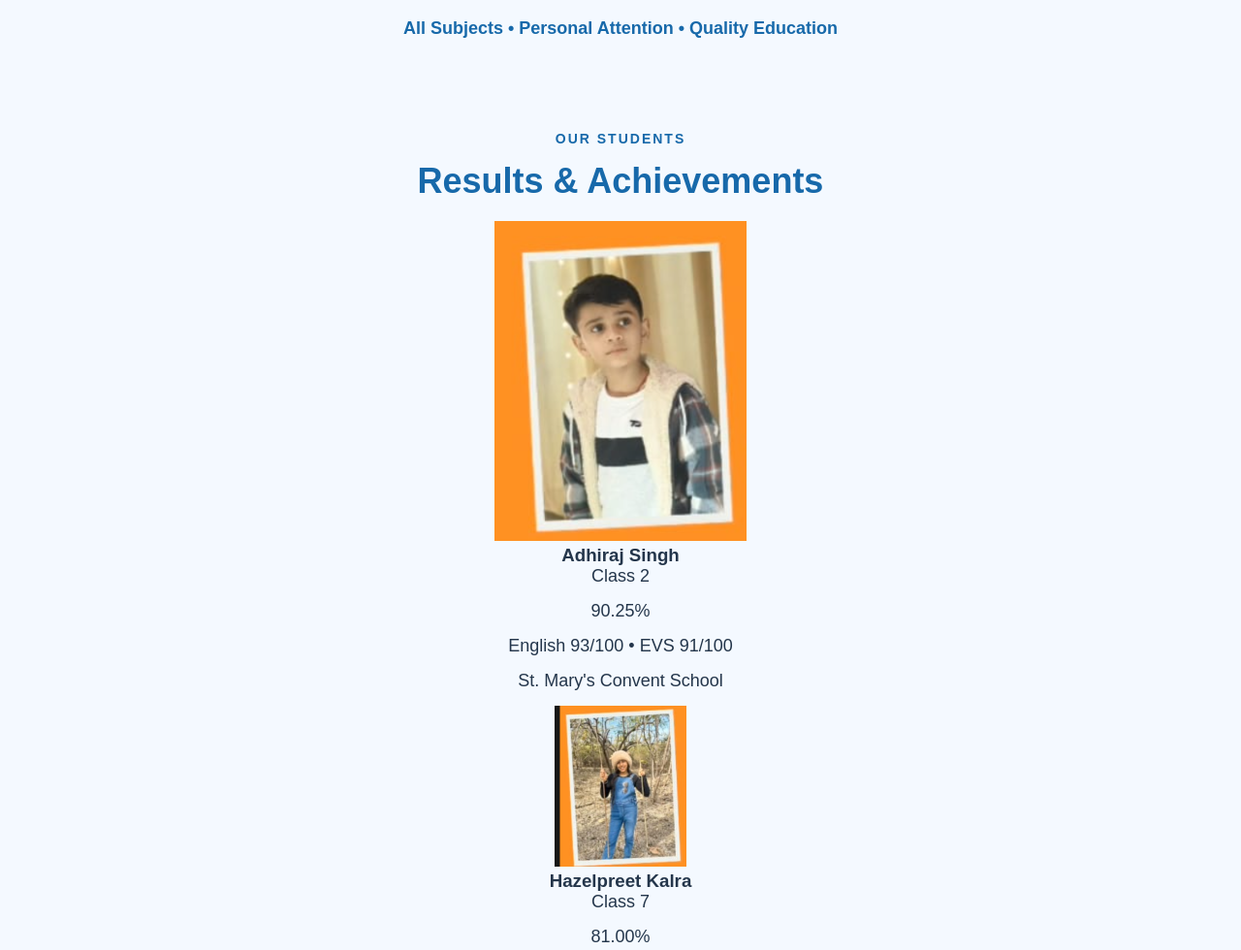
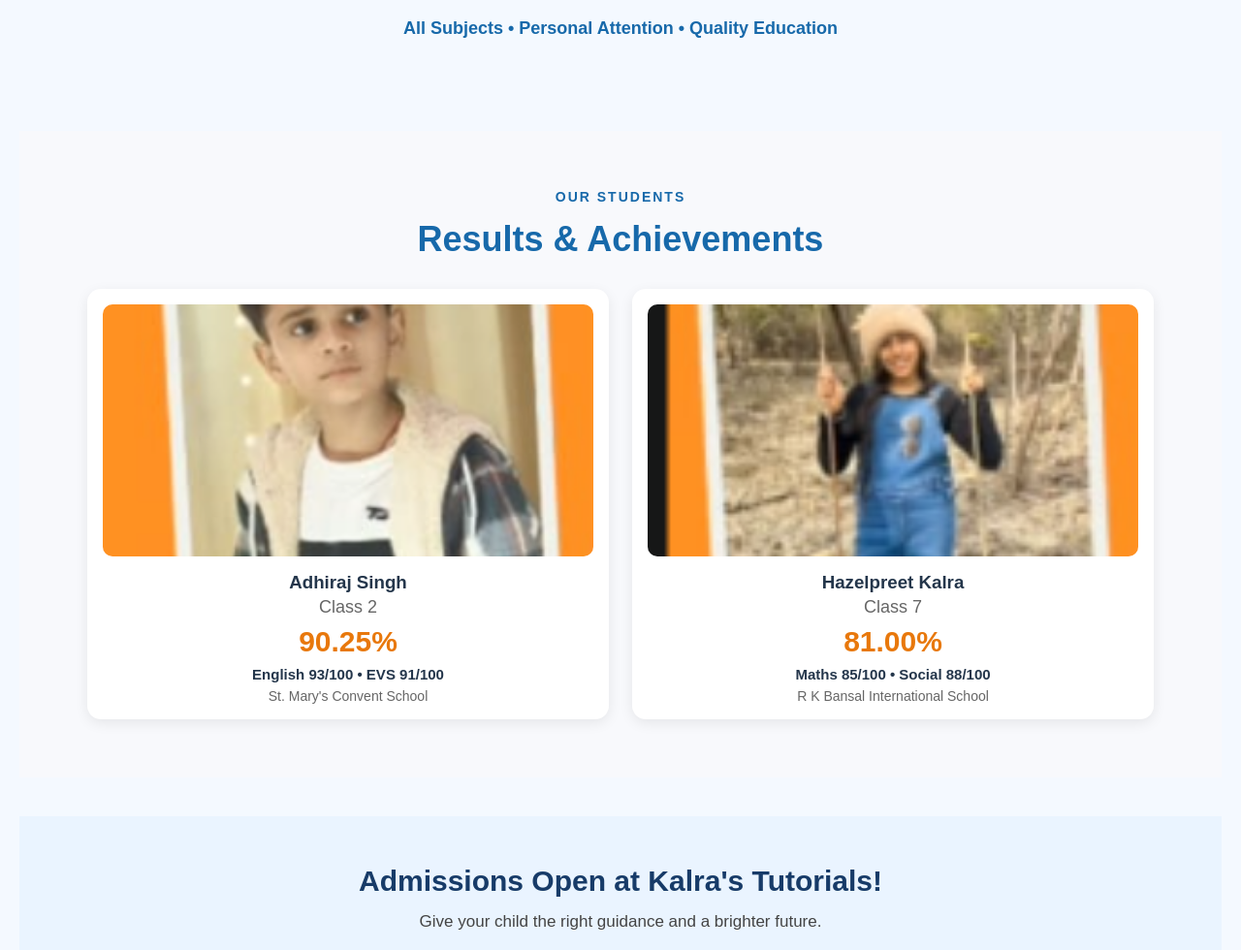
Before and after one commit to ramanjotsk123/my_first_website, a plain HTML site: page index.html in a window 1280 px wide. Shown: the part 1540-2520 px from the top of the page at 97% size. Drawn offline with Linux system fonts and the light colour scheme.

Commit message:
Update style.css

```diff
--- a/style.css
+++ b/style.css
@@ -766,3 +766,37 @@ header {
         height: 200px;
     }
 }
+/* Results & Achievements */
+.results {
+  padding: 60px 20px;
+  text-align: center;
+  background: #f8f9fc;
+}
+
+.results-container {
+  display: grid;
+  grid-template-columns: repeat(auto-fit, minmax(300px, 1fr));
+  gap: 24px;
+  max-width: 1100px;
+  margin: 30px auto 0;
+}
+
+.result-card {
+  background: #ffffff;
+  border-radius: 14px;
+  padding: 16px;
+  box-shadow: 0 4px 14px rgba(0, 0, 0, 0.08);
+}
+
+.result-card img {
+  width: 100%;
+  height: 260px;
+  object-fit: cover;
+  border-radius: 10px;
+}
+
+.result-card h3 { margin: 12px 0 4px; }
+.result-class { color: #666; margin: 0; }
+.result-score { font-size: 30px; font-weight: bold; color: #e8780c; margin: 8px 0; }
+.result-subjects { font-size: 15px; font-weight: 600; margin: 0 0 6px; }
+.result-school { font-size: 14px; color: #666; margin: 0; }
```
